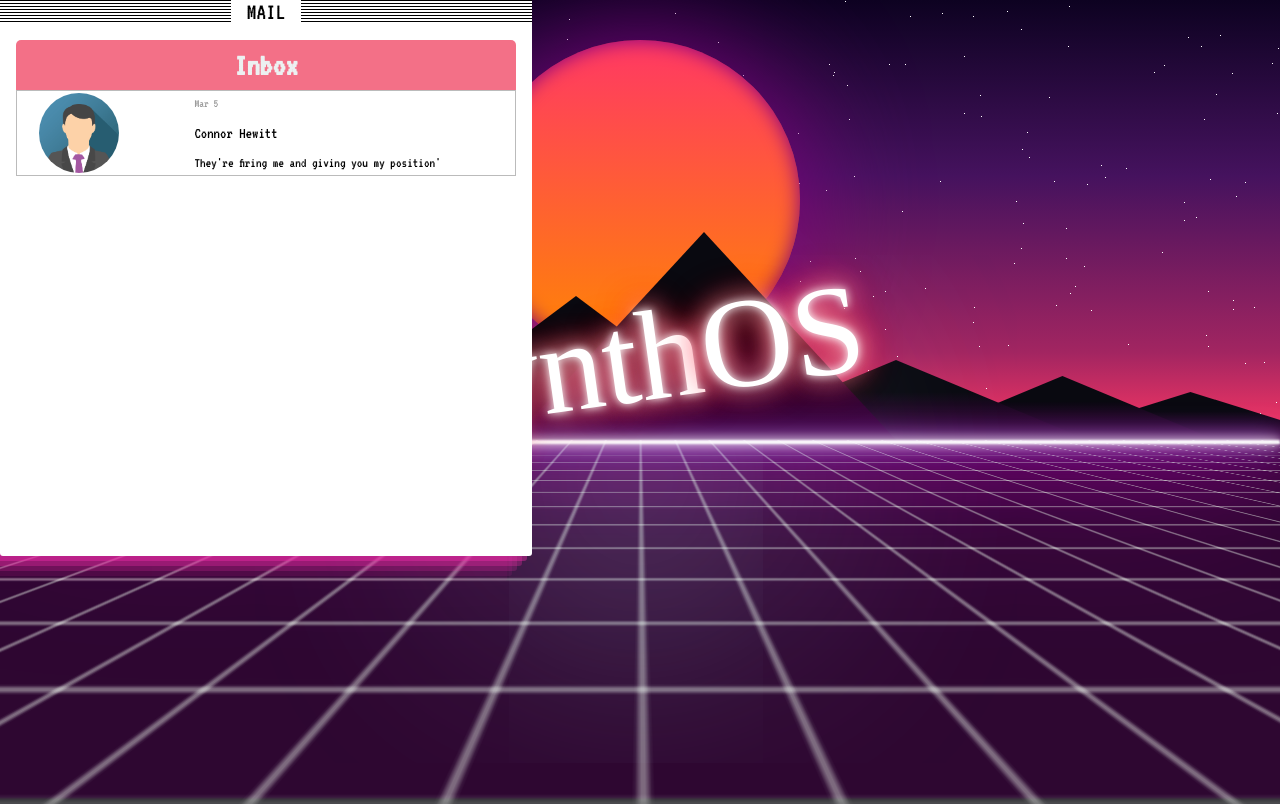
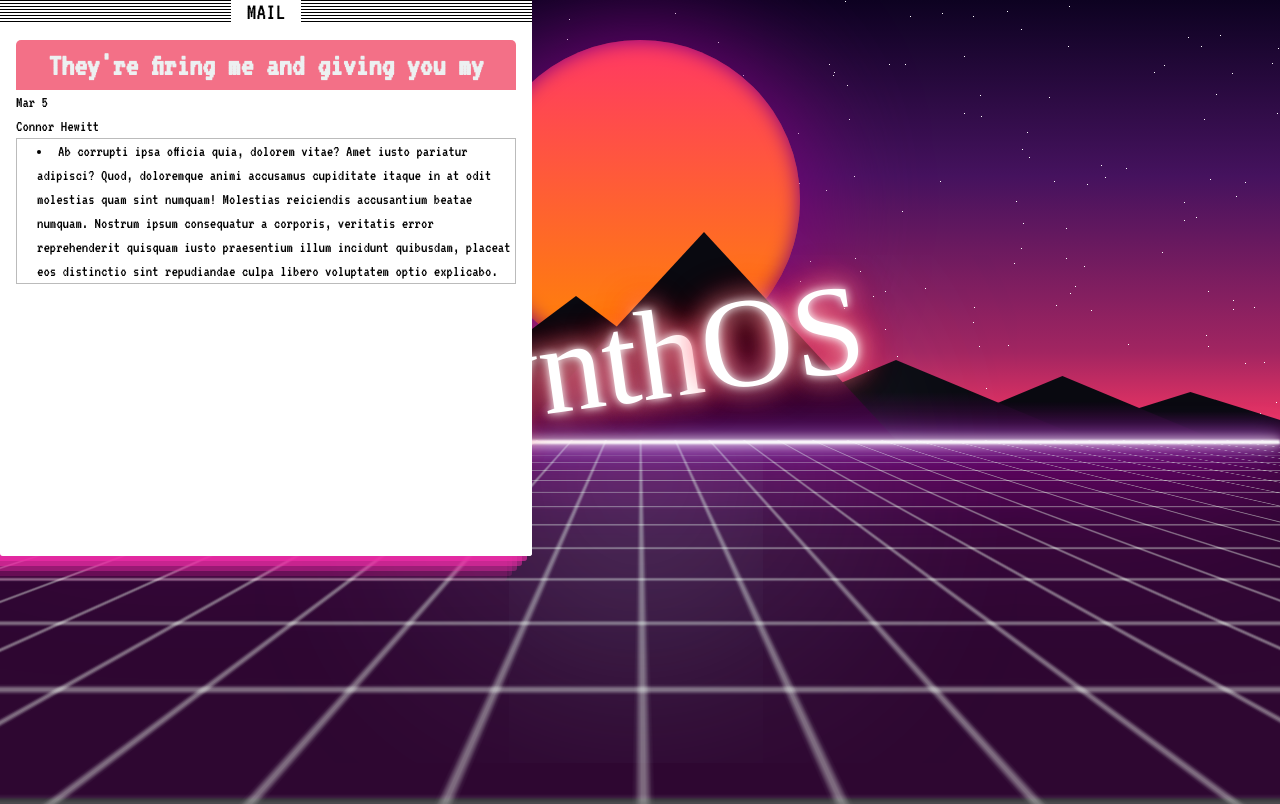
Before and after one commit to CCAtAlvis/GGJ23, a plain HTML site: page src/html/index.html in a window 1280 px wide. Shown: the top 804 px of the page. Drawn offline with Linux system fonts and the light colour scheme; a web font is replaced by a local one.

Commit message:
Mail Details added

```diff
--- a/src/css/index.css
+++ b/src/css/index.css
@@ -106,6 +106,8 @@ body {
 
 #mailbox-header {
   background-color: #f37087;
+  text-overflow: ellipsis;
+  overflow: hidden;
   border-radius: 5px 5px 0 0;
   color: #ecf0f1;
   font-weight: bold;
--- a/src/html/index.html
+++ b/src/html/index.html
@@ -70,11 +70,38 @@
                     </div>
                 </div>
             </div>
+            <div class="box draggable">
+                <heading class="box__heading draggableHeader">
+                    <span>Mail</span>
+                </heading>
+
+                <div class="box__content message-box">
+                    <h1 id="mailbox-header" >They're firing me and giving you my position</h1>
+                    <div class="mailbox-list">
+                        <div>
+                            <div class="date">Mar 5</div>
+                            <div class="name">Connor Hewitt</div>
+                            <div class="message-content">
+
+                            </div>
+                        </div>
+                        <li class="message">
+                                Ab corrupti ipsa officia quia, dolorem vitae? Amet iusto pariatur adipisci? Quod, doloremque animi
+                        accusamus cupiditate itaque in at odit molestias quam sint numquam! Molestias reiciendis accusantium
+                        beatae numquam. Nostrum ipsum consequatur a corporis, veritatis error reprehenderit quisquam iusto
+                        praesentium illum incidunt quibusdam, placeat eos distinctio sint repudiandae culpa libero
+                        voluptatem optio explicabo.
+                            </li>
+
+                    </div>
+                </div>
+            </div>
     </div>
 
     <script src="../js/index.js"></script>
     <script src="../js/window.js"></script>
     <script src="../js/wallpaper.js"></script>
+    <script src="../js/mail.js"></script>
 </body>
 
 </html>
--- /dev/null
+++ b/src/js/mail.js
@@ -0,0 +1,11 @@
+let mails =
+[
+    {
+        "from" : "Barath",
+        "heading" : "Long Time No See",
+        "message" : "Hack him now he is using",
+        "date" : "Mar 5",
+        "image" : "../images/img_avatar.png",
+        "visible" : true
+    }
+]
```
Also changed, not shown: src/data/mail.json (added, +10 -0 lines).
